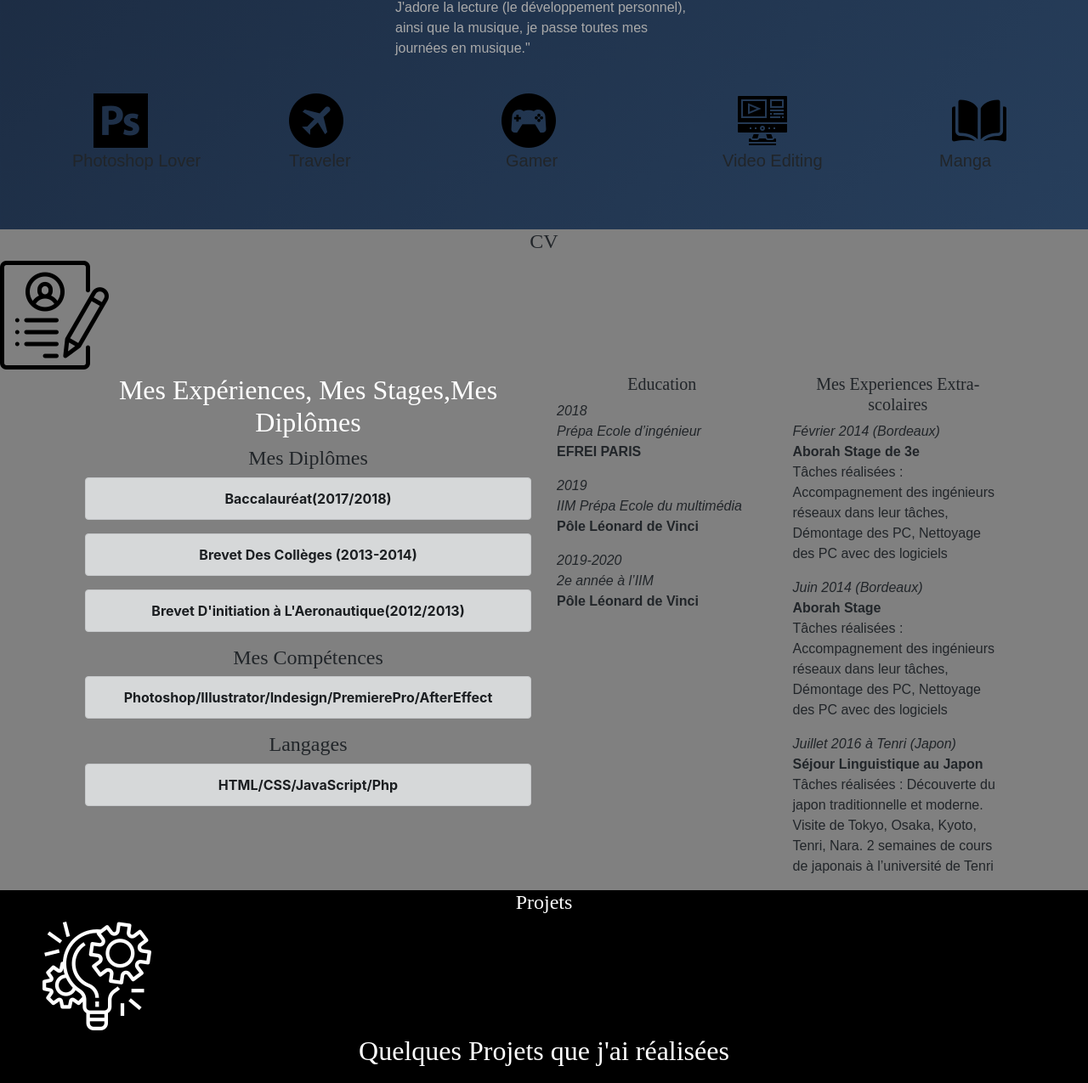
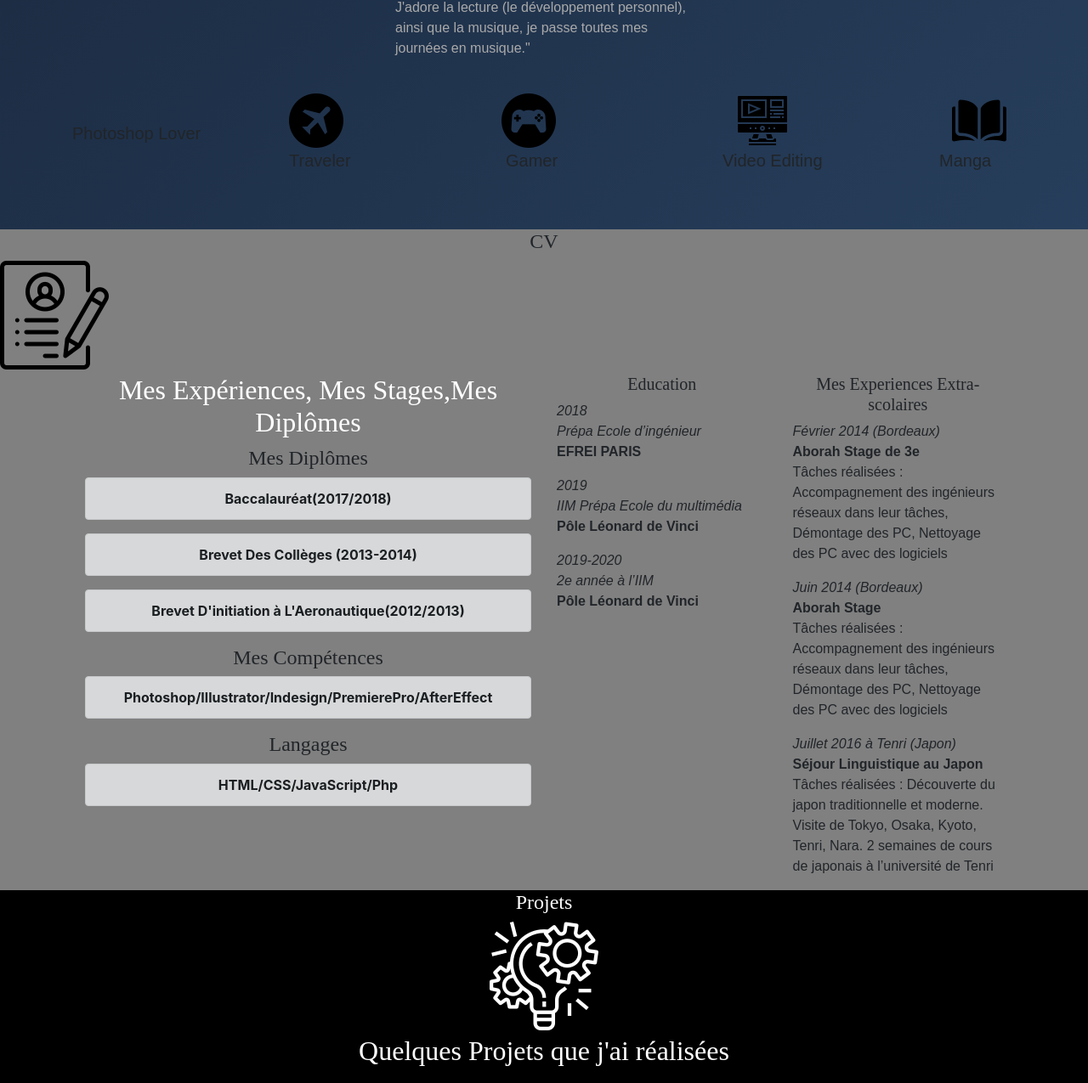
Before and after one commit to ToshhM/Portefolio, a plain HTML site: page index.html in a window 1280 px wide. Shown: the part 1325-2600 px from the top of the page at 85% size. Drawn offline with nearby package versions, Linux system fonts and the light colour scheme; some packages are replaced by stand-ins of ours; a script that the page names is missing; files whose address does not match are found by name.

Commit message:
uptade LogoP

```diff
--- a/portefolio.css
+++ b/portefolio.css
@@ -43,8 +43,6 @@ body{
 .logo-me{
     height:128px;
     width: 128px;
-
-
 }
 
 .title-me2{
@@ -73,10 +71,7 @@ body{
     color: white;
 }
 .logo-me3{
-    height: auto;
-    display: block;
-    margin: 0 auto;
-    margin-left:25px;
+    text-align: center;
 }
 .Ban1{
     width: 1500px;
@@ -87,15 +82,14 @@ body{
     }
 .LogoP
 {
-    text-align:center;
-    height: 64px;
-    width: 64px;
-    background-image: url(adobe.png);
+    height: auto;
+    display: block;
+    margin: 0 auto;
     margin-left:25px;
 }
 .Avion
 {
-    text-align:;
+
     height: 64px;
     width: 64px;
     background-image: url(airplane.png);
```
